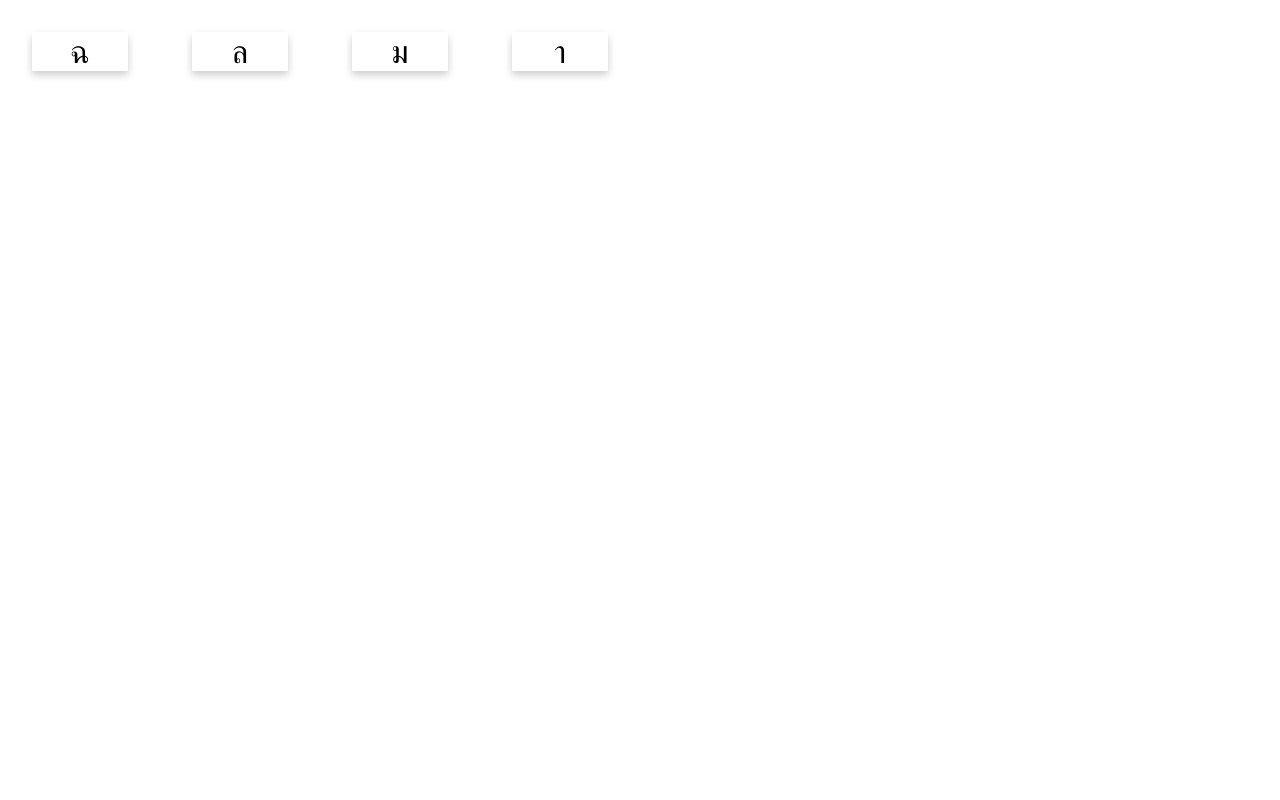
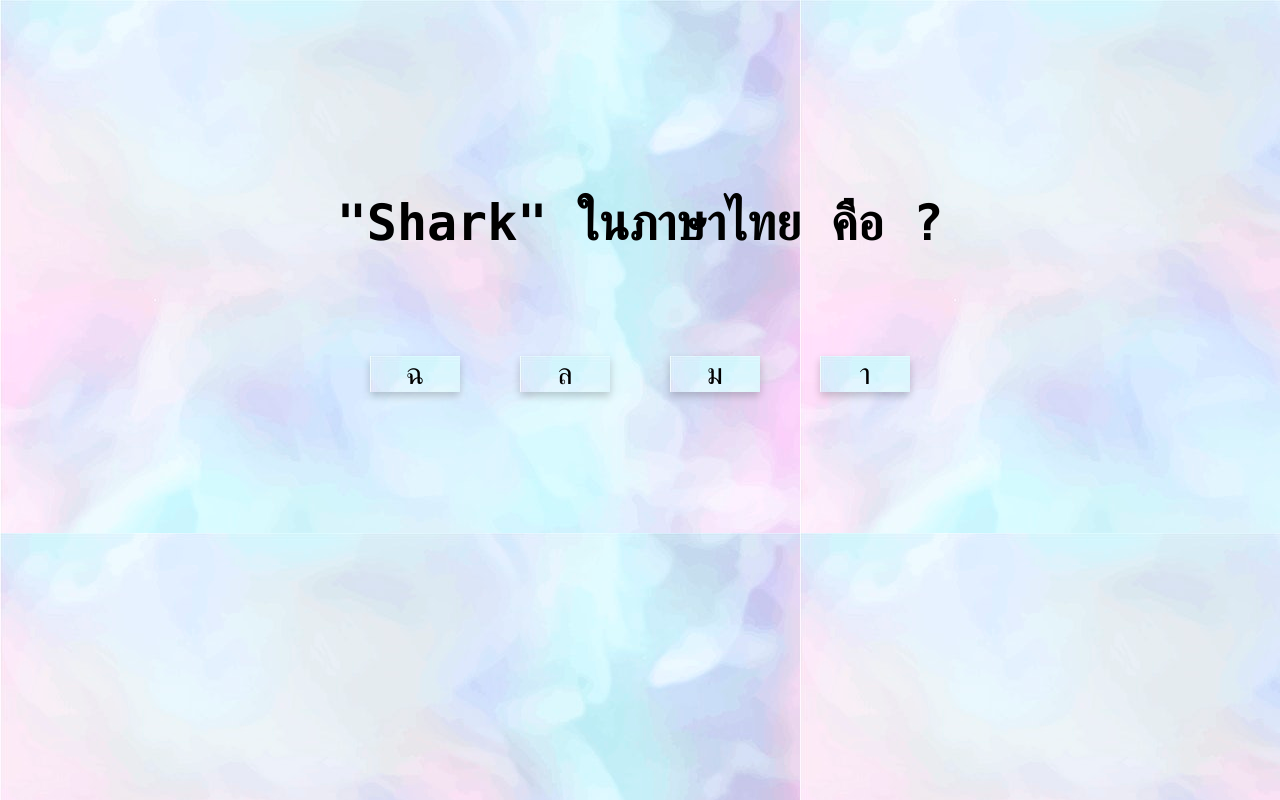
Before and after one commit to TannakornM/lab-react-3SA03, a React (Create React App) app: page / in a window 1280 px wide. Built offline with nearby package versions, Linux system fonts and the light colour scheme.

Commit message:
commit 2

```diff
--- a/src/App.css
+++ b/src/App.css
@@ -1,4 +1,9 @@
+body {
+  background-image: url("bgr.jpg");
+}
+
 .card {
+  background-image: url("bgr.jpg");
   display: inline-block;
   text-align: center;
   width: 3em;
@@ -11,3 +16,15 @@
   color: red;
   background: pink;
  }
+
+ .cardlayout {
+  font-size: 15px;
+  font-family: "Lucida Console", Courier, monospace;
+  text-align: center;
+}
+
+h1 {
+  font-size: 50px;
+font-family: "Lucida Console", Courier, monospace;
+text-align: center;
+}
--- a/src/App.js
+++ b/src/App.js
@@ -29,12 +29,22 @@ switch (rand) {
 
 function App() {
   return (
-    <div className="App">
-      {
-        <WordCard value={word}/>
-      }
-
-    </div>
+    <body>
+      <br></br>
+      <br></br>
+      <br></br>
+      <br></br>
+      <br></br>
+      <br></br>
+      <br></br>
+      <br></br>
+      <h1>{text}</h1>
+      <br></br>
+      <br></br>
+        <div class="cardlayout">
+          <WordCard value={word} />
+        </div>
+    </body>
   );
 }
 
```
Also changed, not shown: src/bgr.jpg (added).
